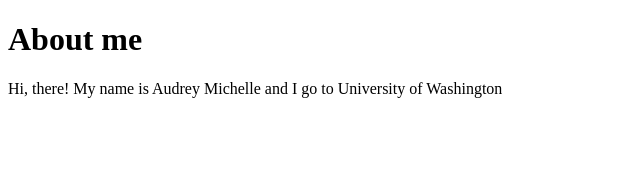
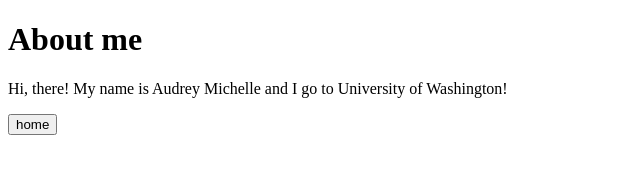
Before and after one commit to maudrey-1766304/maudrey-1766304.github.io, a plain HTML site: page aboutme.html in a window 1280 px wide. Shown: the whole page, without its empty margins (0-640 px from the left). Drawn offline with Linux system fonts and the light colour scheme.

Commit message:
add home button in aboutme

```diff
--- a/aboutme.html
+++ b/aboutme.html
@@ -5,6 +5,8 @@
     </head>
     <body>
         <h1>About me</h1>
-        <p>Hi, there! My name is Audrey Michelle and I go to University of Washington</p>
+        <p>Hi, there! My name is Audrey Michelle and I go to University of Washington!</p>
+        <button onclick="location.href='index.html'" type="button">
+            home</button>
     </body>
 </html>
```
